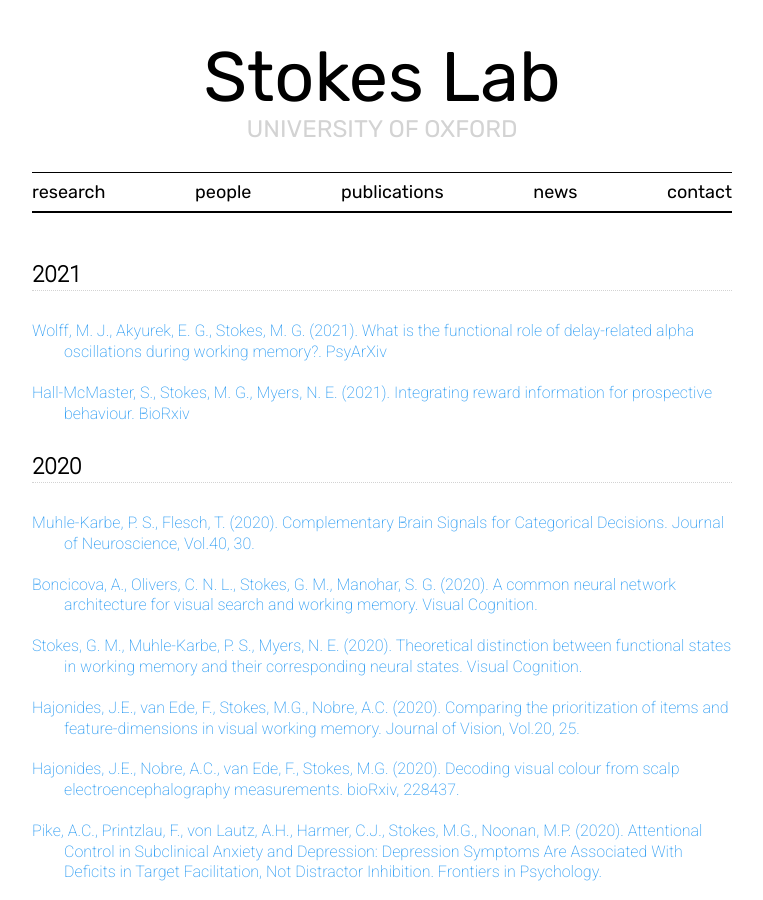
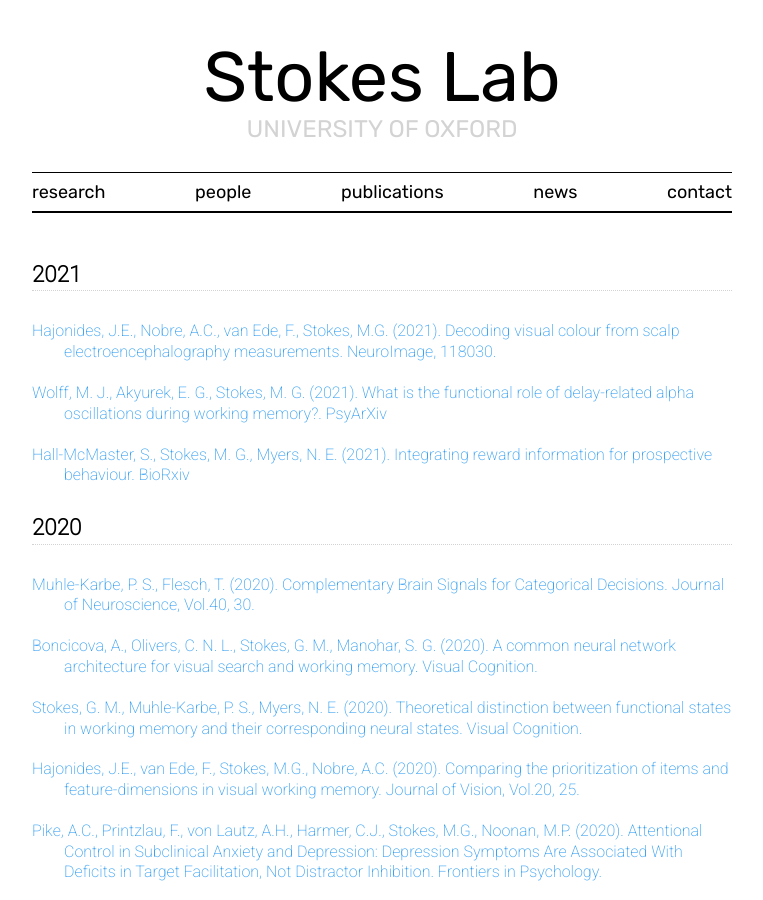
Before and after one commit to stokeslab/stokeslab.github.io, a Jekyll site: the page built from _pages/publications.html, in a window 1280 px wide and 900 px high. Shown: the whole window, without its empty margins (258-1021 px from the left). Built offline with Jekyll 4.4.1, drawn with Linux system fonts in a browser that asks for light colours; nearby versions of some CDN libraries; some web fonts are replaced.

Commit message:
Update publications.html

```diff
--- a/_pages/publications.html
+++ b/_pages/publications.html
@@ -8,6 +8,8 @@
  -->
 
 <h1 class="pub-year">2021</h1>
+
+<p class="pub"> <a href="https://www.sciencedirect.com/science/article/pii/S1053811921003074?via%3Dihub#sec0019" target="_blank"> Hajonides, J.E., Nobre, A.C., van Ede, F., Stokes, M.G. (2021). Decoding visual colour from scalp electroencephalography measurements. NeuroImage, 118030. </a> </p>
 
 <p class="pub"> <a href="https://psyarxiv.com/z6y5b/" target="_blank"> Wolff, M. J., Akyurek, E. G., Stokes, M. G. (2021). What is the functional role of delay-related alpha oscillations during working memory?. PsyArXiv </a> </p>
 
@@ -22,8 +24,6 @@
 <p class="pub"> <a href="https://www.tandfonline.com/doi/pdf/10.1080/13506285.2020.1825141?needAccess=true" target="_blank"> Stokes, G. M., Muhle-Karbe, P. S., Myers, N. E. (2020). Theoretical distinction between functional states in working memory and their corresponding neural states. Visual Cognition. </a></p>
 
 <p class="pub"> <a href="https://jov.arvojournals.org/article.aspx?articleid=2770708" target="_blank"> Hajonides, J.E., van Ede, F., Stokes, M.G., Nobre, A.C. (2020). Comparing the prioritization of items and feature-dimensions in visual working memory. Journal of Vision, Vol.20, 25. </a> </p>
-
-<p class="pub"> <a href="https://www.biorxiv.org/content/10.1101/2020.07.30.228437v1.full.pdf" target="_blank"> Hajonides, J.E., Nobre, A.C., van Ede, F., Stokes, M.G. (2020). Decoding visual colour from scalp electroencephalography measurements. bioRxiv, 228437. </a> </p>
 
 <p class="pub"> <a href="https://www.frontiersin.org/articles/10.3389/fpsyg.2020.01660/full" target="_blank"> Pike, A.C., Printzlau, F., von Lautz, A.H., Harmer, C.J., Stokes, M.G., Noonan, M.P. (2020). Attentional Control in Subclinical Anxiety and Depression: Depression Symptoms Are Associated With Deficits in Target Facilitation, Not Distractor Inhibition. Frontiers in Psychology. </a></p>
 
```
